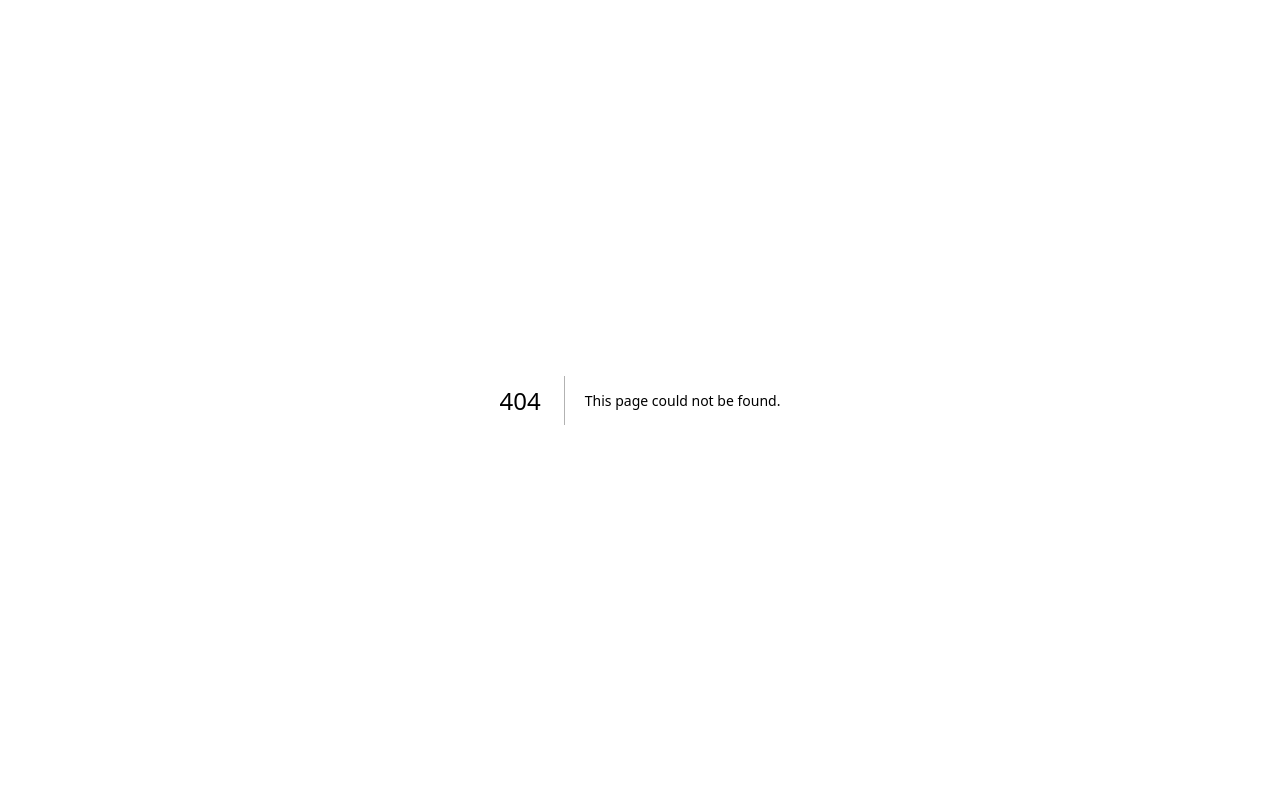
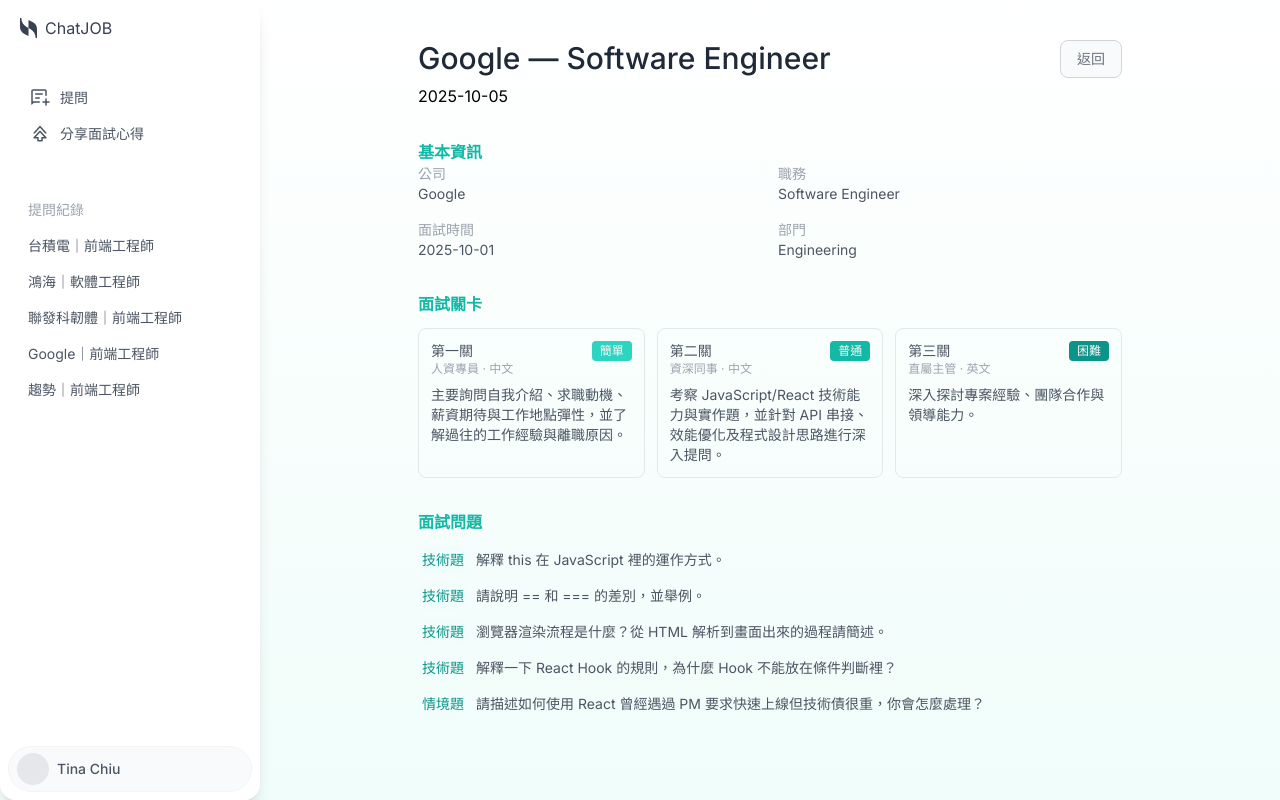
Before and after one commit to Douuhuaa/chatjob-web, a Next.js app: page /experience/list/550e8400-e29b-41d4-a716-446655440001 in a window 1280 px wide. Before the commit this address had no page. Built offline with nearby package versions, Linux system fonts and the light colour scheme.

Commit message:
feat: add experience list & detail pages

```diff
--- /dev/null
+++ b/app/experience/list/[id]/page.tsx
@@ -0,0 +1,121 @@
+"use client";
+
+import { useMemo } from "react";
+import { useRouter, useParams } from "next/navigation";
+
+import Button from "components/button";
+
+import { MOCK_EXPERIENCES } from "constants/mock-data";
+import clsx from "clsx";
+
+export default function ExperienceDetailPage() {
+    const router = useRouter();
+    const params = useParams();
+    const experienceId = params.id;
+
+    const experience = useMemo(() => {
+        return MOCK_EXPERIENCES.find((exp) => exp.id === experienceId);
+    }, [experienceId]);
+
+    if (!experience) {
+        return (
+            <div className="flex h-full flex-1 items-center justify-center">
+                {/* TODO: 沒有 experience 的畫面 */}
+            </div>
+        );
+    }
+
+    return (
+        <div className="flex h-full flex-1 flex-col">
+            <div className="flex-1 overflow-y-auto p-10">
+                <div className="mx-auto w-[704px]">
+                    <div className="flex flex-col gap-8">
+                        <div className="flex items-start justify-between">
+                            <div className="flex flex-col gap-2">
+                                <h1 className="text-3xl font-medium text-gray-800">
+                                    {experience.company} — {experience.position}
+                                </h1>
+                                <p>{experience.createdAt}</p>
+                            </div>
+                            <Button variant="secondary" onClick={() => router.push("/experience/list")}>
+                                返回
+                            </Button>
+                        </div>
+
+                        <div className="flex flex-col">
+                            <h2 className="font-semibold text-teal-500">基本資訊</h2>
+                            <div className="grid grid-cols-2 gap-4 text-sm text-gray-600">
+                                <div>
+                                    <p className="text-gray-400">公司</p>
+                                    <p>{experience.company}</p>
+                                </div>
+                                <div>
+                                    <p className="text-gray-400">職務</p>
+                                    <p>{experience.position}</p>
+                                </div>
+                                <div>
+                                    <p className="text-gray-400">面試時間</p>
+                                    <p>{experience.date}</p>
+                                </div>
+                                <div>
+                                    <p className="text-gray-400">部門</p>
+                                    <p>{experience.department}</p>
+                                </div>
+                            </div>
+                        </div>
+
+                        <div className="flex flex-col gap-3">
+                            <h2 className="font-semibold text-teal-500">面試關卡</h2>
+                            <div className="grid grid-cols-1 gap-3 sm:grid-cols-2 md:grid-cols-3">
+                                {experience.stages.map((stage, index) => (
+                                    <div
+                                        key={`${stage.stage}-${index}`}
+                                        className="rounded-lg border border-gray-200 p-3 text-sm text-gray-600"
+                                    >
+                                        <div className="flex items-center justify-between">
+                                            <p className="font-medium">{stage.stage}</p>
+                                            <span
+                                                className={clsx("rounded px-2 py-0.5 text-xs text-gray-50", {
+                                                    "bg-teal-400": stage.difficulty == "簡單",
+                                                    "bg-teal-500": stage.difficulty == "普通",
+                                                    "bg-teal-600": stage.difficulty == "困難",
+                                                })}
+                                            >
+                                                {stage.difficulty}
+                                            </span>
+                                        </div>
+                                        <div className="mb-2 text-xs text-gray-400">
+                                            {stage.interviewer} · {stage.language}
+                                        </div>
+                                        {stage.content && <p className="whitespace-pre-wrap">{stage.content}</p>}
+                                    </div>
+                                ))}
+                            </div>
+                        </div>
+
+                        <div className="flex flex-col gap-3">
+                            <h2 className="font-semibold text-teal-500">面試問題</h2>
+                            {experience.questions.length === 0 ? (
+                                <p className="text-sm text-gray-500">無紀錄</p>
+                            ) : (
+                                <div className="flex flex-col gap-2">
+                                    {experience.questions.map((q, index) => (
+                                        <div
+                                            key={`${q.type}-${index}`}
+                                            className="flex items-center gap-2 text-sm text-gray-600"
+                                        >
+                                            <span className="shrink-0 rounded-full bg-teal-50 p-1 text-teal-600">
+                                                {q.type}
+                                            </span>
+                                            <span className="whitespace-pre-wrap">{q.content}</span>
+                                        </div>
+                                    ))}
+                                </div>
+                            )}
+                        </div>
+                    </div>
+                </div>
+            </div>
+        </div>
+    );
+}
--- a/app/experience/list/page.tsx
+++ b/app/experience/list/page.tsx
@@ -1,3 +1,53 @@
+"use client";
+
+import Link from "next/link";
+
+import { MOCK_EXPERIENCES } from "constants/mock-data";
+
+import SortIcon from "/components/icons/sort.svg";
+
 export default function ExperienceListPage() {
-    return <h1>Experience List Page</h1>;
+    return (
+        <div className="flex h-full flex-1 items-center justify-center">
+            <div className="flex h-full flex-1 items-center justify-center">
+                <div className="flex w-[704px] flex-col gap-16">
+                    <div className="flex flex-col gap-5 text-center">
+                        <h1 className="text-3xl font-medium text-gray-800">你已分享的面試心得</h1>
+                        <p className="whitespace-pre-line text-sm text-gray-400">
+                            這裡顯示您過去分享的面試經驗，只有您自己看得到。
+                            <br />
+                            這些內容會由 ChatJOB 記錄並整理，幫助未來使用者快速獲得面試資訊。
+                        </p>
+                    </div>
+                    <div>
+                        <div className="mb-2 grid grid-cols-4 text-center font-semibold text-teal-500">
+                            <p>公司</p>
+                            <p>職務</p>
+                            <span className="flex items-center justify-center gap-1">
+                                <p>面試時間</p>
+                                <SortIcon className="h-4 w-4" />
+                            </span>
+                            <span className="flex items-center justify-center gap-1">
+                                <p>分享時間</p>
+                                <SortIcon className="h-4 w-4" />
+                            </span>
+                        </div>
+
+                        {MOCK_EXPERIENCES.map((experience) => (
+                            <Link
+                                key={experience.id}
+                                href={`/experience/list/${experience.id}`}
+                                className="grid cursor-pointer grid-cols-4 border-b border-gray-300 py-2 text-center text-sm text-gray-600 hover:text-teal-400"
+                            >
+                                <p>{experience.company}</p>
+                                <p>{experience.position}</p>
+                                <p>{experience.date}</p>
+                                <p>{experience.createdAt}</p>
+                            </Link>
+                        ))}
+                    </div>
+                </div>
+            </div>
+        </div>
+    );
 }
```
Also changed, not shown: components/icons/sort.svg (added).
